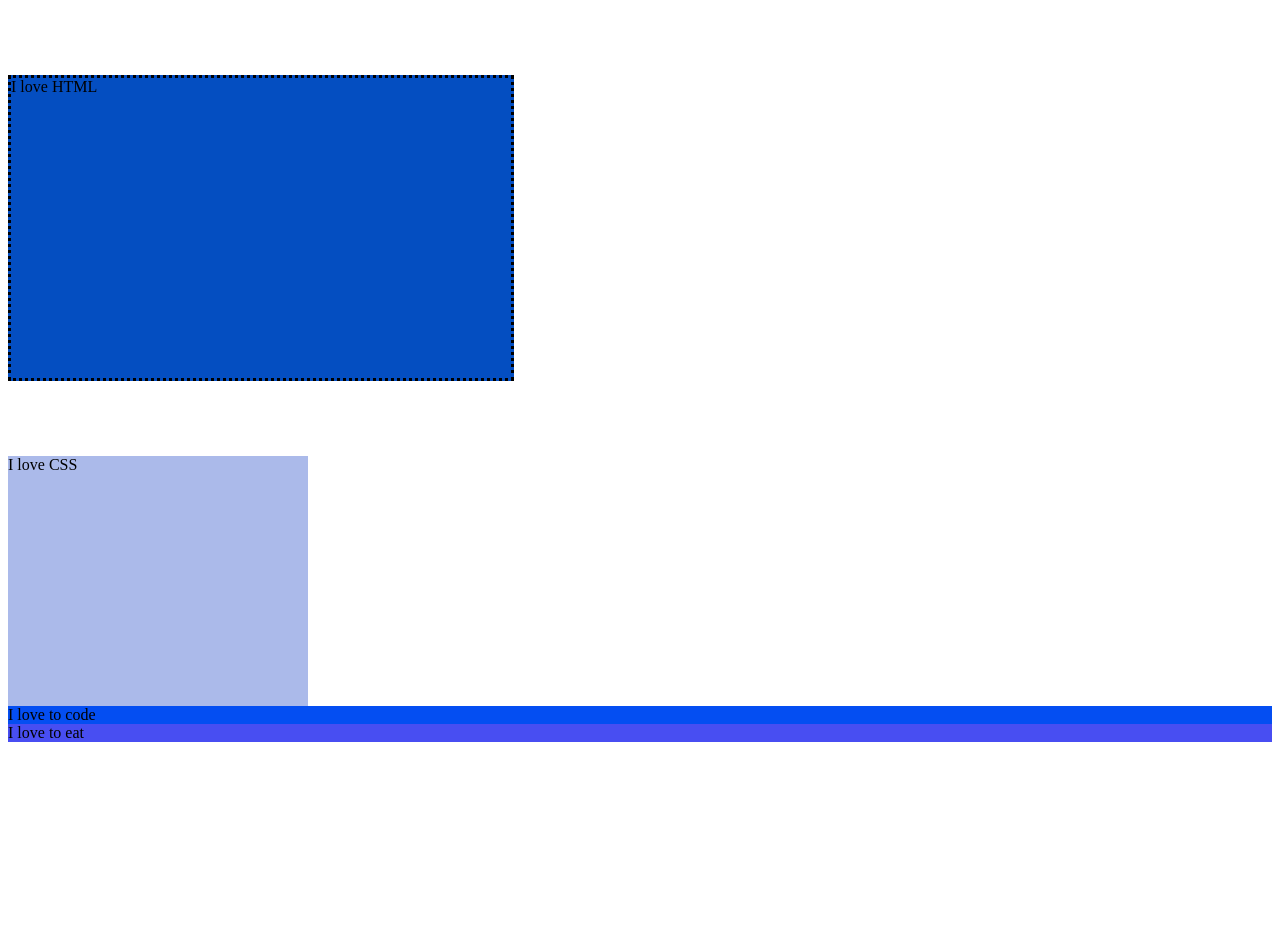
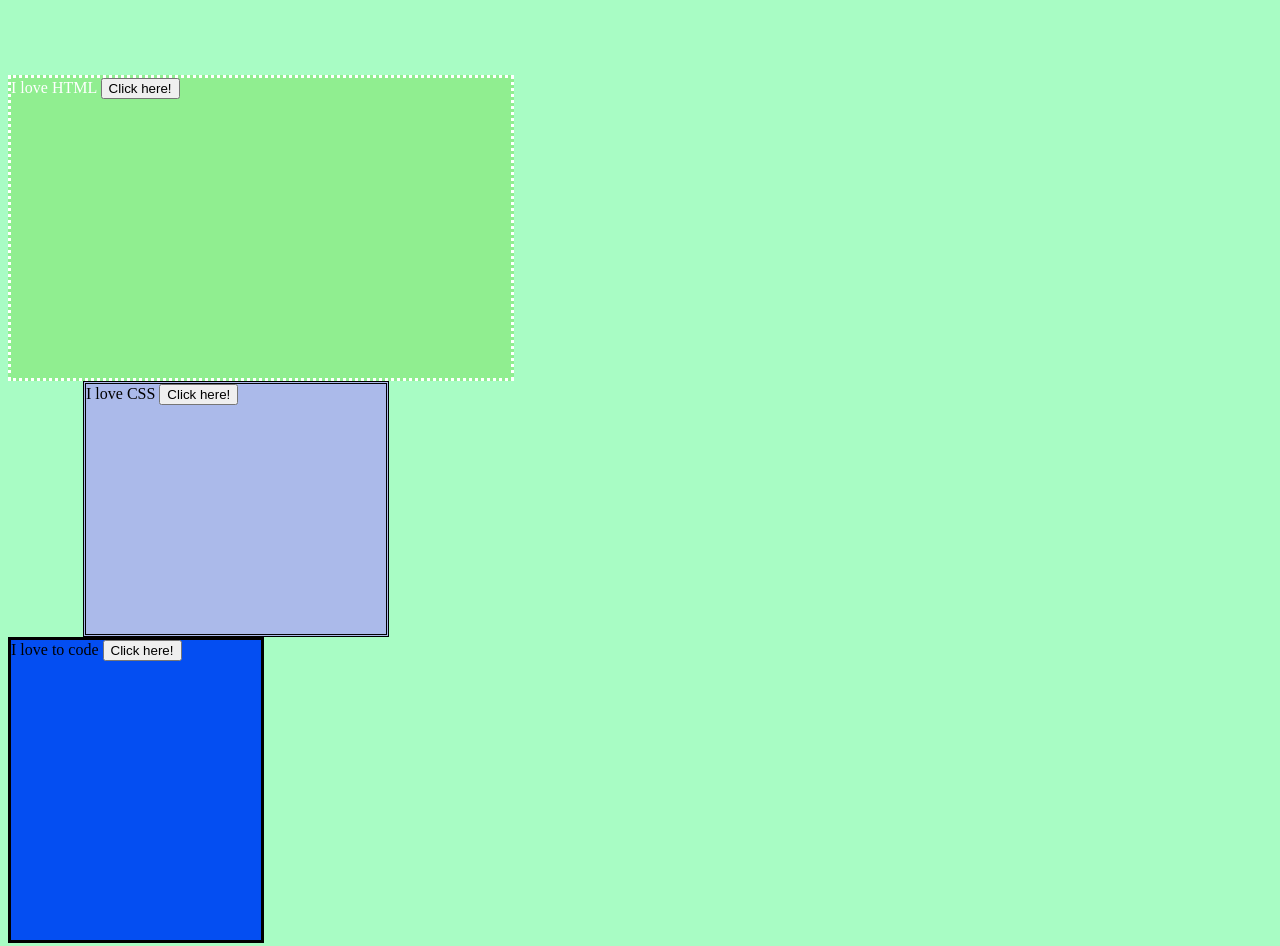
Before and after one commit to aliyah156/hey-guys, a plain HTML site: page index.html in a window 1280 px wide. Before the commit the page ends 800 px from the top, so only its background shows below. Drawn offline with Linux system fonts and the light colour scheme.

Commit message:
Created using Popcode: https://popcode.org

```diff
--- a/index.html
+++ b/index.html
@@ -12,17 +12,27 @@
     width: 300px;
     height:250px;
     background-color:lightgreen;
-    border:;
-    margin-top: 75px;
+    border:double ;
+    margin-left: 75px;
+
+}
+
+.div-3{
+    width: 250px;
+    height: 300px;
+    background-color:lightgreen;
+    border: solid;
+    margin-right: 75px;
 
 }
 
 
 
+    .div-1 {
+        border
+        background-color: #044ec1;
+        color: white;
 
-
-    .div-1 {
-        background-color:#044ec1 ;
     }
 
     .div-2 {
@@ -32,16 +42,21 @@
     .div-3 {
     	background-color:#044ef2 ;
     }
- .div-4 {
-    	background-color:#484ef2 ;
-    }
- </style></head>
+ body{
+     background-color:#A8FCC4;
+}
+
+  background-color: green;
+  border: none;
+  color: white;
+
+</style></head>
     <body>
 
-       <div class="div-1"> I love HTML </div>
-       <div class="div-2"> I love CSS </div>
-       <div class="div-3"> I love to code </div>
-       <div class="div-4"> I love to eat </div>
+       <div class="div-1"> I love HTML   <button type="button">Click here!</button></div>
+       <div class="div-2"> I love CSS   <button type="button">Click here!</button></div>
+       <div class="div-3"> I love to code   <button type="button">Click here!</button></div><br>
+      <br><br>
 
 
 
```
